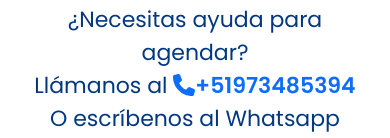
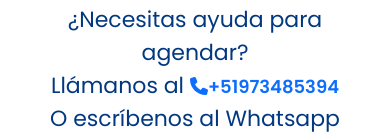
Before and after one commit to cristhian-fernandez/prontomedix, a React (Create React App) app in the folder client/: page / in a window 390 px wide. Shown: the part 3281-3419 px from the top of the page. Built offline with nearby package versions, Linux system fonts and the light colour scheme; no server answers.

Commit message:
changed css

```diff
--- a/client/src/Pages/Home/Home.module.css
+++ b/client/src/Pages/Home/Home.module.css
@@ -117,8 +117,6 @@
     justify-content: center;
 }
 
-
-
 .text_agendar{
     text-align: center;
     font-size: 22px;
@@ -190,6 +188,9 @@
     .text_agendar p{
         margin-bottom: 0;
     }
+    .text_agendar a{
+        font-size: 18px;
+    }
 }
 
 @media only screen and (min-width: 650px) {
```
